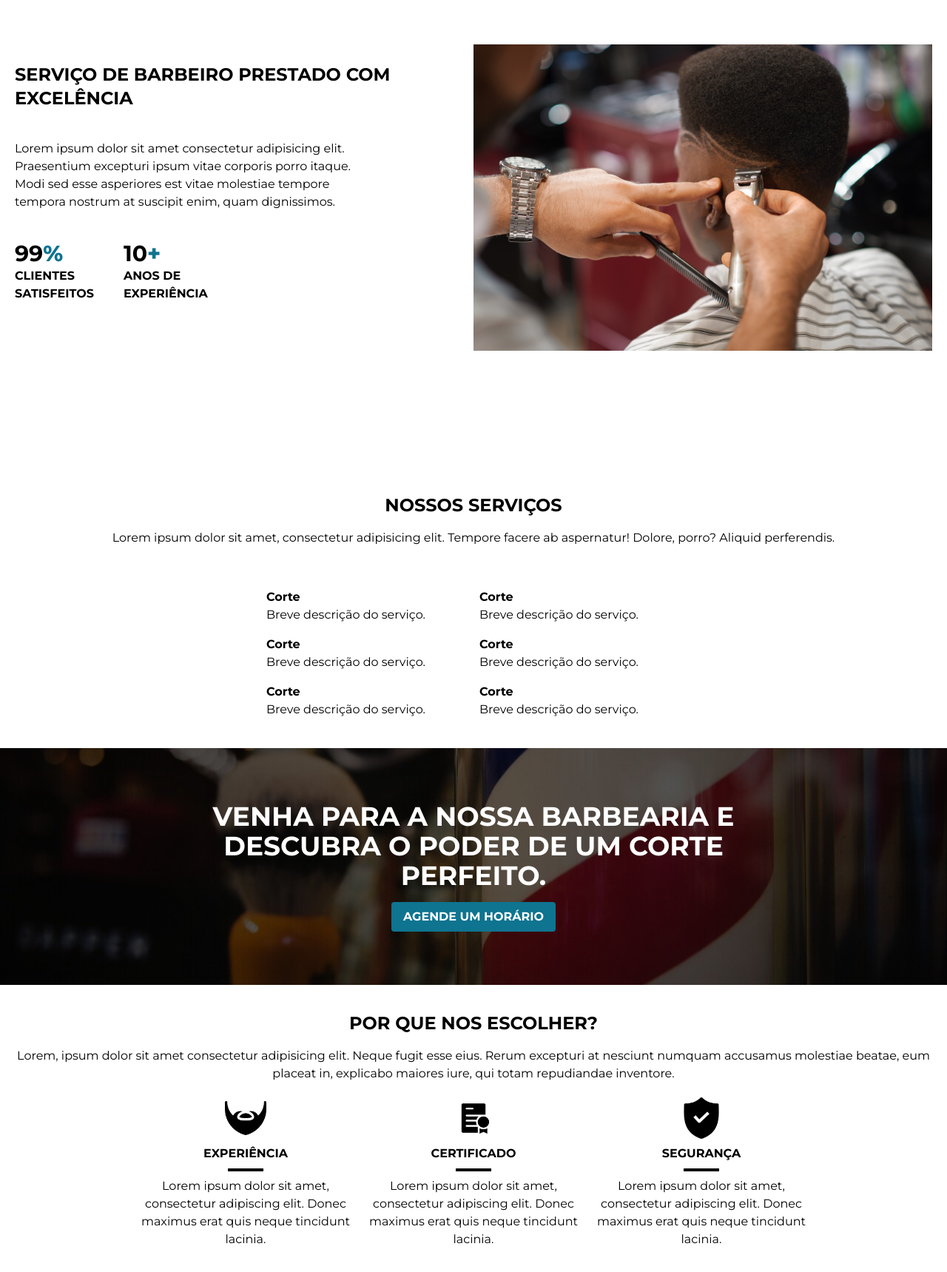
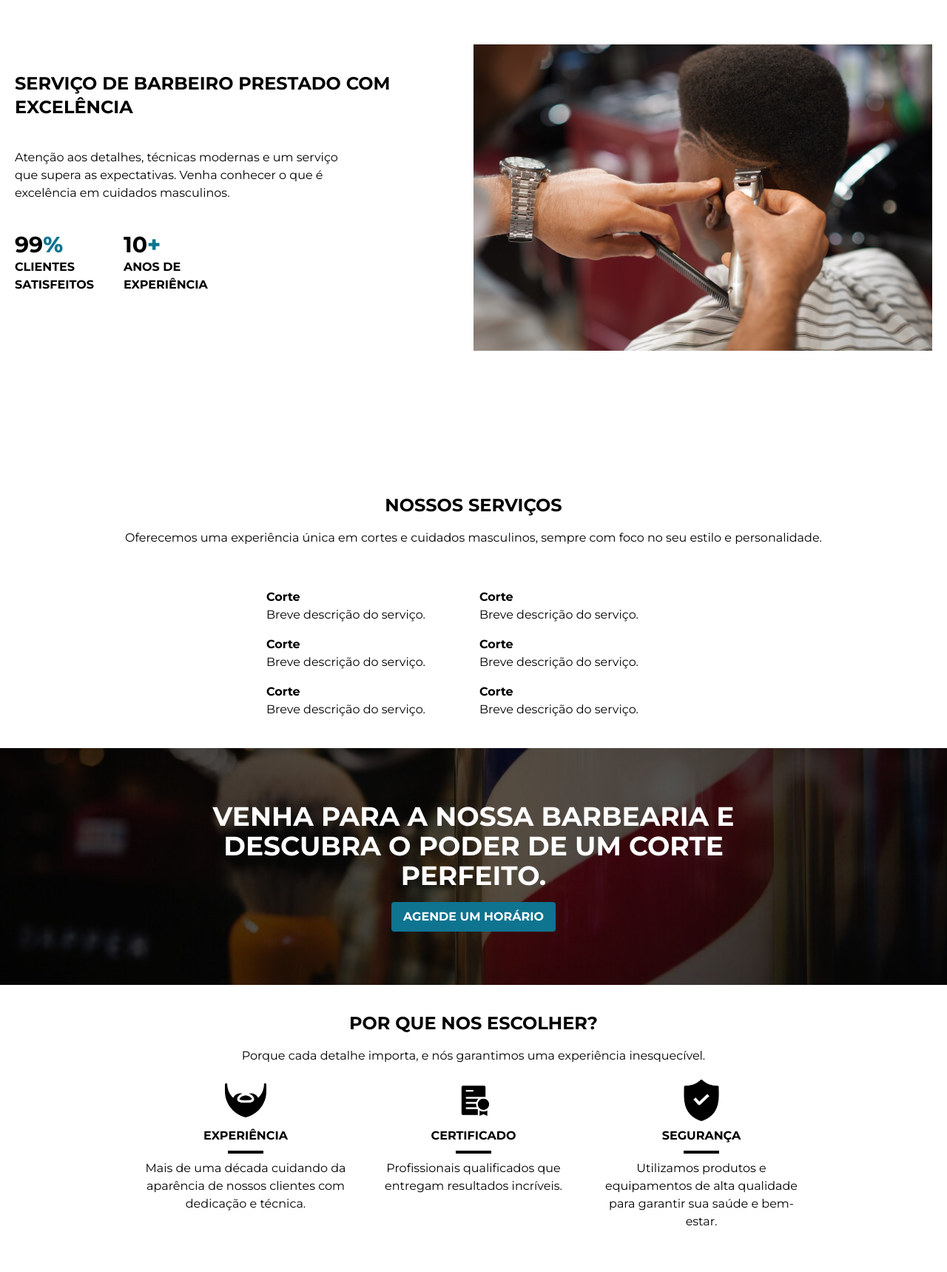
Before and after one commit to luizfernandosb/invictus-barber, a React (Vite) app: page / in a window 1280 px wide. Shown: the part 1001-2720 px from the top of the page at 74% size. Built offline with nearby package versions, Linux system fonts and the light colour scheme.

Commit message:
feat: lorem ipsum replaced by texts

```diff
--- a/src/components/ServicesSection.tsx
+++ b/src/components/ServicesSection.tsx
@@ -4,16 +4,17 @@ import { motion } from "motion/react";
 export default function ServicesSection() {
   return (
     <motion.section
-    viewport={{once: true}}
-    initial={{ scale: 0.5 }}
-      whileInView={{scale: 1}}      transition={{ duration: 1 }}
+      viewport={{ once: true }}
+      initial={{ scale: 0.5 }}
+      whileInView={{ scale: 1 }}
+      transition={{ duration: 1 }}
       className="flex flex-col justify-center gap-4 pl-5 pr-5 text-center"
       id="services"
     >
       <h2 className="text-2xl font-bold">NOSSOS SERVIÇOS</h2>
       <p className="w-full self-center text-center">
-        Lorem ipsum dolor sit amet, consectetur adipisicing elit. Tempore facere
-        ab aspernatur! Dolore, porro? Aliquid perferendis.
+        Oferecemos uma experiência única em cortes e cuidados masculinos, sempre
+        com foco no seu estilo e personalidade.
       </p>
       <div className="flex justify-center">
         <div className="grid w-full max-w-[40rem] grid-cols-2 justify-center gap-4 p-10">
--- a/src/components/ThirdSection.tsx
+++ b/src/components/ThirdSection.tsx
@@ -15,10 +15,7 @@ export default function ThirdSection() {
           SERVIÇO DE BARBEIRO PRESTADO COM EXCELÊNCIA
         </h2>
         <p className="mt-10 text-center md:w-11/12 md:text-start lg:w-3/4 lg:text-start">
-          Lorem ipsum dolor sit amet consectetur adipisicing elit. Praesentium
-          excepturi ipsum vitae corporis porro itaque. Modi sed esse asperiores
-          est vitae molestiae tempore tempora nostrum at suscipit enim, quam
-          dignissimos.
+        Atenção aos detalhes, técnicas modernas e um serviço que supera as expectativas. Venha conhecer o que é excelência em cuidados masculinos.
         </p>
         <div className="mb-10 mt-10 flex justify-center gap-20 px-5 lg:w-3/6 lg:justify-start lg:gap-10 lg:p-0">
           <div>
--- a/src/components/WhyUsSection.tsx
+++ b/src/components/WhyUsSection.tsx
@@ -4,7 +4,7 @@ import { motion } from "motion/react";
 export default function WhyUsSection() {
   return (
     <motion.section
-    viewport={{once: true}}
+      viewport={{ once: true }}
       initial={{ scale: 0.5 }}
       whileInView={{ scale: 1 }}
       transition={{ duration: 1 }}
@@ -13,10 +13,8 @@ export default function WhyUsSection() {
       <div className="flex w-full flex-col gap-4">
         <h2 className="mt-5 text-2xl font-bold">POR QUE NOS ESCOLHER?</h2>
         <p>
-          Lorem, ipsum dolor sit amet consectetur adipisicing elit. Neque fugit
-          esse eius. Rerum excepturi at nesciunt numquam accusamus molestiae
-          beatae, eum placeat in, explicabo maiores iure, qui totam repudiandae
-          inventore.
+          Porque cada detalhe importa, e nós garantimos uma experiência
+          inesquecível.
         </p>
       </div>
       <div className="flex-col justify-center md:grid md:grid-cols-2 lg:flex lg:flex-row lg:gap-5">
--- a/src/lib/whyus.ts
+++ b/src/lib/whyus.ts
@@ -13,18 +13,18 @@ export const whyus: WhyUsProps[] = [
     img: Experiencia,
     title: "EXPERIÊNCIA",
     description:
-      "Lorem ipsum dolor sit amet, consectetur adipiscing elit. Donec maximus erat quis neque tincidunt lacinia.",
+      "Mais de uma década cuidando da aparência de nossos clientes com dedicação e técnica."
   },
   {
     img: Certificado,
     title: "CERTIFICADO",
     description:
-      "Lorem ipsum dolor sit amet, consectetur adipiscing elit. Donec maximus erat quis neque tincidunt lacinia.",
+      "Profissionais qualificados que entregam resultados incríveis."
   },
   {
     img: Escudo,
     title: "SEGURANÇA",
     description:
-      "Lorem ipsum dolor sit amet, consectetur adipiscing elit. Donec maximus erat quis neque tincidunt lacinia.",
+      "Utilizamos produtos e equipamentos de alta qualidade para garantir sua saúde e bem-estar."
   },
 ];
```
